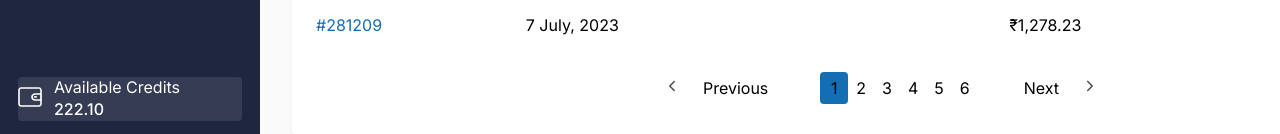
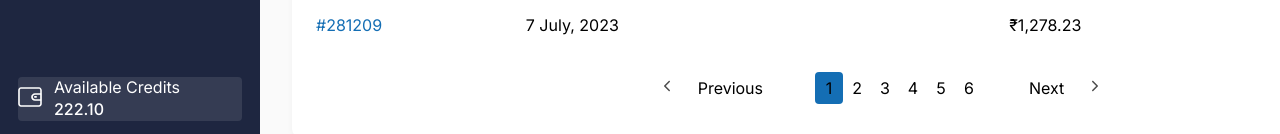
Before and after one commit to beastvaibhv/payout_v2_vaibhav, a React (Create React App) app: page / in a window 1280 px wide. Shown: the part 1894-2028 px from the top of the page. Built offline with nearby package versions, Linux system fonts and the light colour scheme; a web font is replaced by a local one.

Commit message:
final edit

```diff
--- a/src/components/Pagination.js
+++ b/src/components/Pagination.js
@@ -44,7 +44,7 @@ const Pagination = ({ totalItems, pageSize, currentPage, onPageChange }) => {
           ) : (
             <span
               key={index}
-              className={currentPage === page ? 'active' : ''}
+              className={currentPage === page ? 'active' : 'not-active'}
               onClick={() => onPageChange(page)}
             >
               {page}
```
